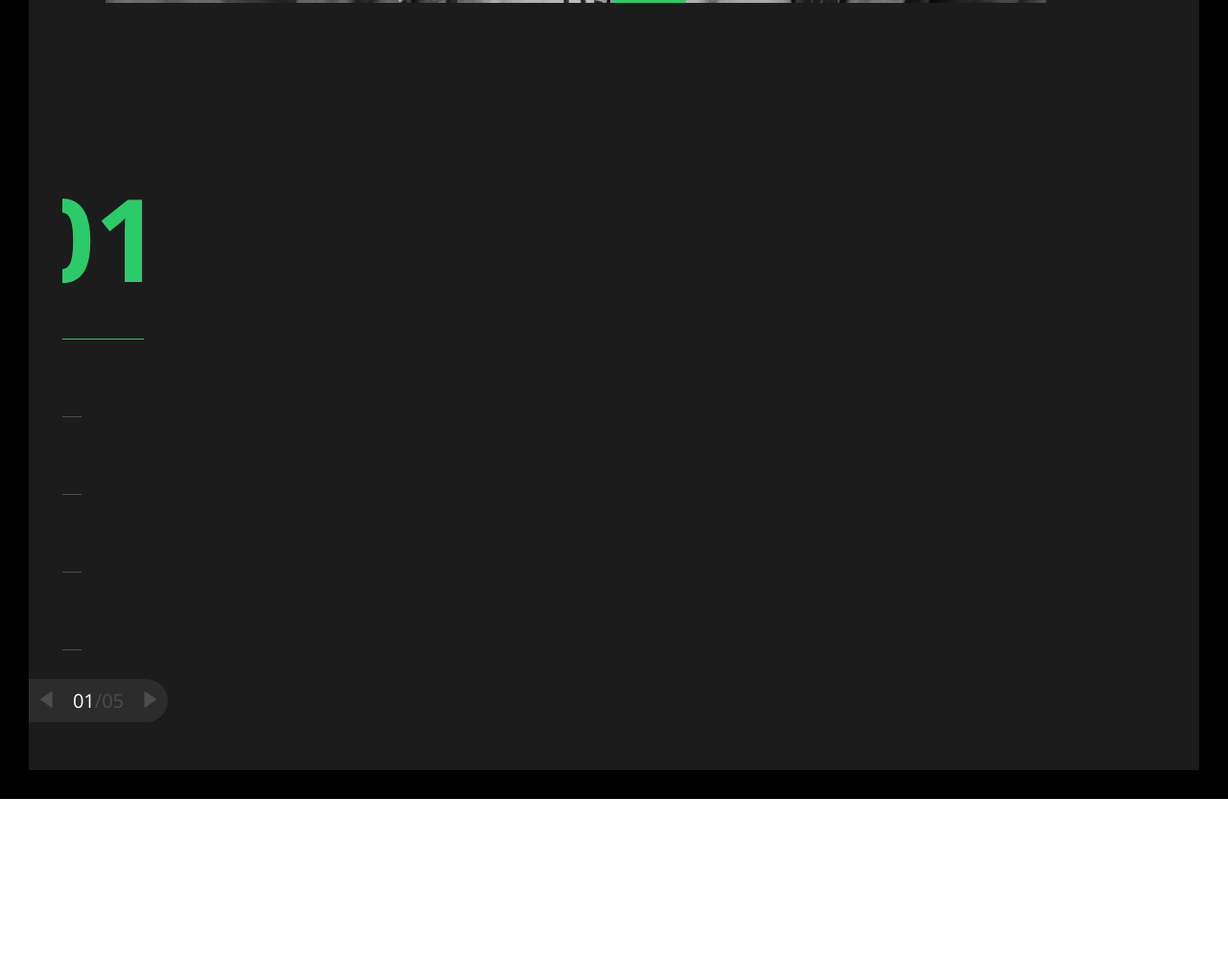
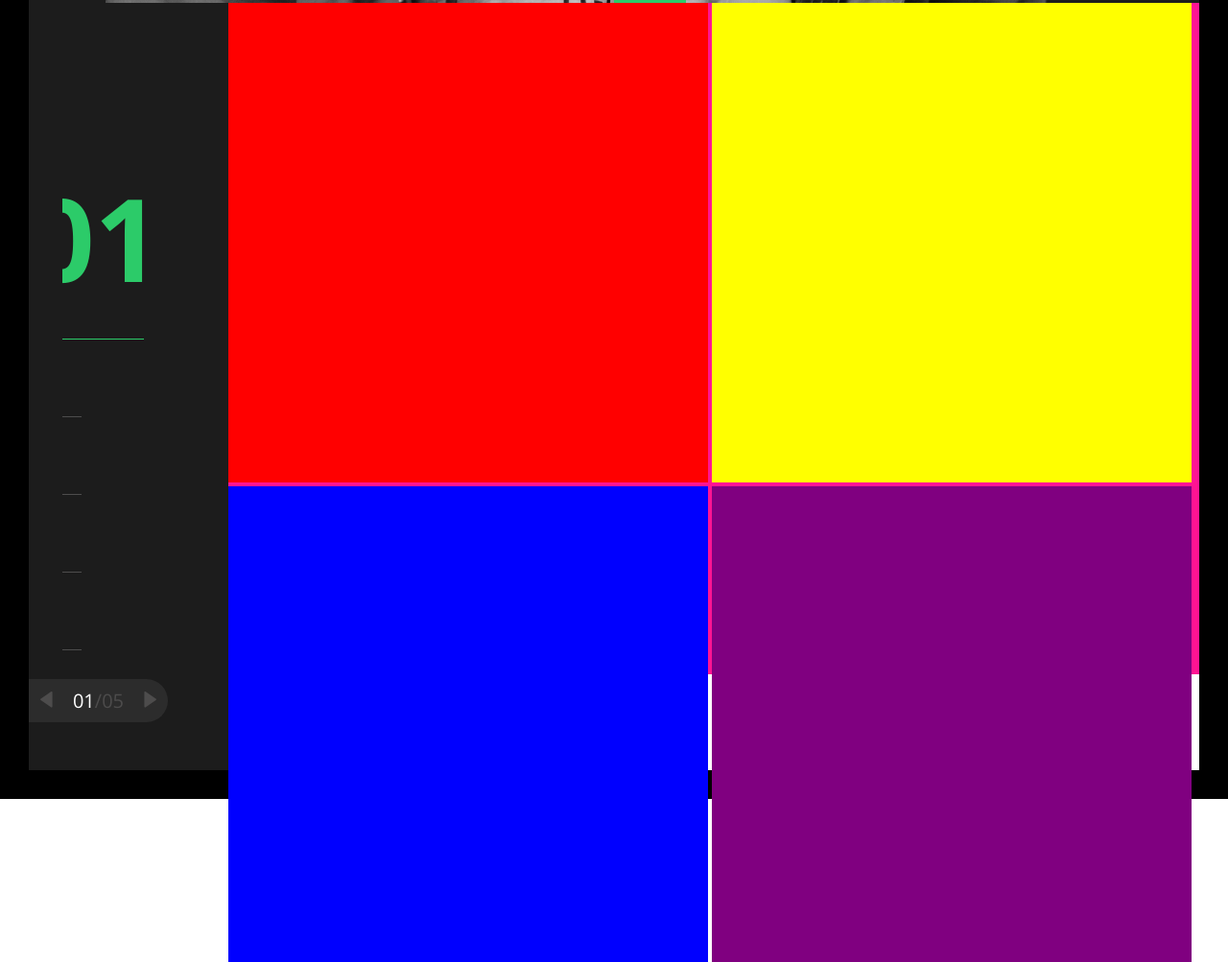
Before and after one commit to mlaferreiraweb/html-css-js, a plain HTML site: page index.html in a window 1280 px wide. Shown: the part 797-1800 px from the top of the page at 96% size. Before the commit the page ends 1630 px from the top, so only its background shows below. Drawn offline with nearby package versions, Linux system fonts and the light colour scheme.

Commit message:
criando o slider da pagina do portfolio

```diff
--- a/acessets/css/main.css
+++ b/acessets/css/main.css
@@ -420,9 +420,23 @@ p{
    .jl-items-content-counter span:nth-child(1){
      color: #fff;
    }
+   .jl-slider-container{
+     width: 100%;
+     background-color: #fff;
+   }
+   .jl-slider-list{
+     width: auto;
+     height: 700px;
+     display: block;
+     background-color: deeppink;
+     list-style: none;
+   }
+    .jl-slider-item{
+     display: inline-block;
+     width: 500px;
+     height: 500px;
 
-
- }
+    }
  @media screen and (min-width: 576px){
 
  }
@@ -649,3 +663,18 @@ p{
     border-top-right-radius: 0;
     border-bottom-right-radius: 0;
   }
+  .red{
+    background-color: red;
+  }
+  .yellom{
+    background-color: yellow;
+  }
+  .blue{
+    background-color: blue;
+  }
+  .purple{
+    background-color: purple;
+  }
+  .green{
+    background-color: green;
+  }
--- a/index.html
+++ b/index.html
@@ -150,6 +150,28 @@
                             </div>
                         </div>
                     </div>
+
+                    <div class="col-sm-10">
+                        <div class="jl-slider-container jl-full-height">
+                            <ul class="jl-slider-list">
+                                <li class="jl-slider-item red">
+
+                                </li>
+                                <li class="jl-slider-item yellom">
+
+                                </li>
+                                <li class="jl-slider-item blue">
+
+                                </li>
+                                <li class="jl-slider-item purple">
+
+                                </li>
+                                <li class="jl-slider-item green">
+
+                                </li>
+                            </ul>
+                        </div>
+                    </div>
                 </div>
             </div>
 
```
